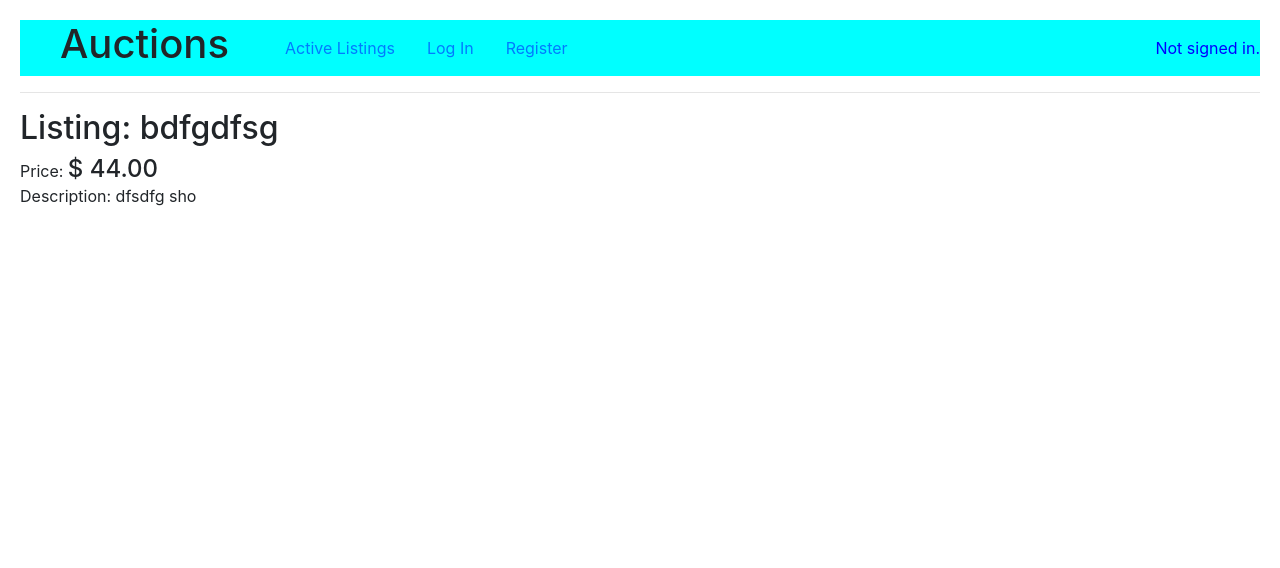
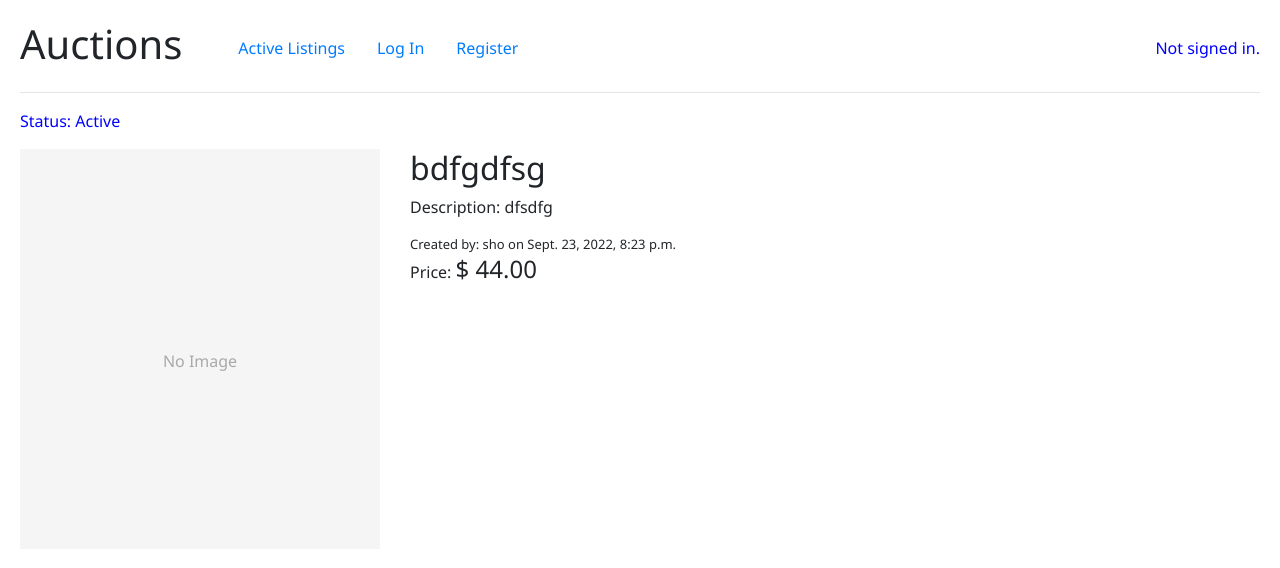
Before and after one commit to milos3design/e-commerce, a Django app: page /listing/1 in a window 1280 px wide. Shown: the top 568 px of the page. Run offline with Django 3.2, Linux system fonts and the light colour scheme; data comes from the database, SQL or seed files in the repository; both versions use the stored data as it was after the commit; some libraries are stand-ins or nearby versions.

Commit message:
listing work no1

```diff
--- a/auctions/models.py
+++ b/auctions/models.py
@@ -24,7 +24,7 @@ class Listing(models.Model):
     category = models.ForeignKey(Category, default="Other", on_delete=models.SET_DEFAULT, related_name="categories")
     creator = models.ForeignKey(User, on_delete=models.CASCADE, related_name="users_listings")
     created =  models.DateTimeField(auto_now_add=True, blank=True, null=True)
-    watchlist = models.ManyToManyField(User, blank=True, null=True, related_name="watchers")
+    watchlist = models.ManyToManyField(User, blank=True, related_name="watchers")
     active = models.BooleanField(default=True)
 
     def __str__(self):
--- a/auctions/static/auctions/styles.css
+++ b/auctions/static/auctions/styles.css
@@ -1,15 +1,16 @@
 body {
     padding: 20px;
+    font-family: 'Segoe UI', Tahoma, Geneva, Verdana, sans-serif;
 }
 
 #lay_main {
     display: flex;
     flex-direction: row;
     align-items: center;
-    background-color: aqua;
 }
 
-.lay_item {
+
+.lay_item2 {
     margin-left: 40px;
 }
 
@@ -17,3 +18,37 @@ body {
     color: blue;
     margin-left: auto;
 }
+
+#main_list {
+    display: flex;
+    flex-direction: row;
+}
+
+#img_list {
+    float: left;
+    max-width: 560px;
+    min-width: 360px;
+    max-height: 600px;
+}
+
+#no_image {
+    max-width: 560px;
+    min-width: 360px;
+    max-height: 600px;
+    min-height: 360px;
+    background-color: rgb(245, 245, 245);
+    color: darkgray;
+    width: 400px;
+    height: 400px;
+    text-align: center;
+    padding-top: 200px;
+}
+
+#desc_list {
+    width: 100%;
+    margin-left: 30px;
+}
+
+.small_text {
+    font-size: small;
+}
--- a/auctions/templates/auctions/layout.html
+++ b/auctions/templates/auctions/layout.html
@@ -9,10 +9,10 @@
     </head>
     <body>
         <div id="lay_main">
-            <div class="lay_item">
+            <div>
                 <h1>Auctions</h1>
             </div>
-            <div class="lay_item">
+            <div class="lay_item2">
                 <ul class="nav">
                     <li class="nav-item">
                         <a class="nav-link" href="{% url 'index' %}">Active Listings</a>
--- a/auctions/templates/auctions/listing.html
+++ b/auctions/templates/auctions/listing.html
@@ -1,18 +1,27 @@
 {% extends "auctions/layout.html" %}
 
 {% block body %}
-
-    <h2>Listing: {{ listing.title }}</h2>
-
-    <div class="image">
-        {% if listing.image_url %}
-            <img src="{{ listing.image_url }}" style="max-width:600px; max-height: 500px; ">
-        {% endif %}
+    {% if listing.active == True %}
+        <p style="color:blue;">Status: Active</p>
+    {% else %}
+        <p style="color:red;">Status: Closed</p>
+    {% endif %}
+    <div id="main_list">
+            {% if listing.image_url %}
+                <img id="img_list" src="{{ listing.image_url }}">
+            {% else %}
+                <div id="no_image">No Image</div>
+            {% endif %}
+        <div id="desc_list">
+            <div>
+                <h2>{{ listing.title }}</h2>
+            </div>
+            <div>
+                <p>Description: {{ listing.description }}</p>
+                <div class="small_text">Created by: {{ listing.creator }} on {{ listing.created}}</div>
+            </div>
+            <div>
+                Price: <h4 style="display:inline;">$ {{ listing.price }}</h4>
+            </div>
     </div>
-    <div">Price: <h4 style="display:inline;">$ {{ listing.price }}</h4></div>
-    <div class="description">
-        Description: {{ listing.description }}
-        {{ listing.creator }}
-    </div>
-
 {% endblock %}
```
Also changed, not shown: auctions/migrations/0005_alter_listing_watchlist.py (added), db.sqlite3.
